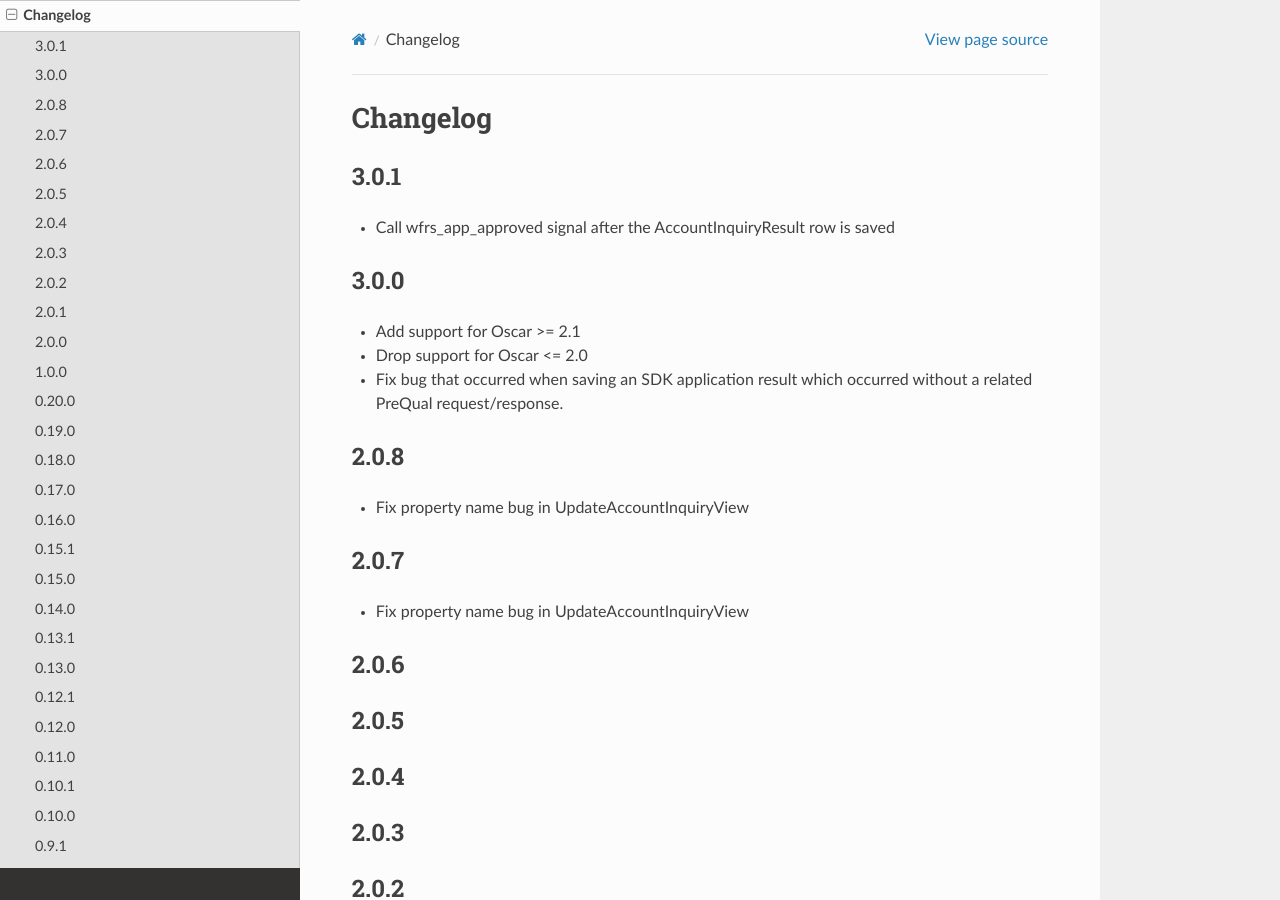
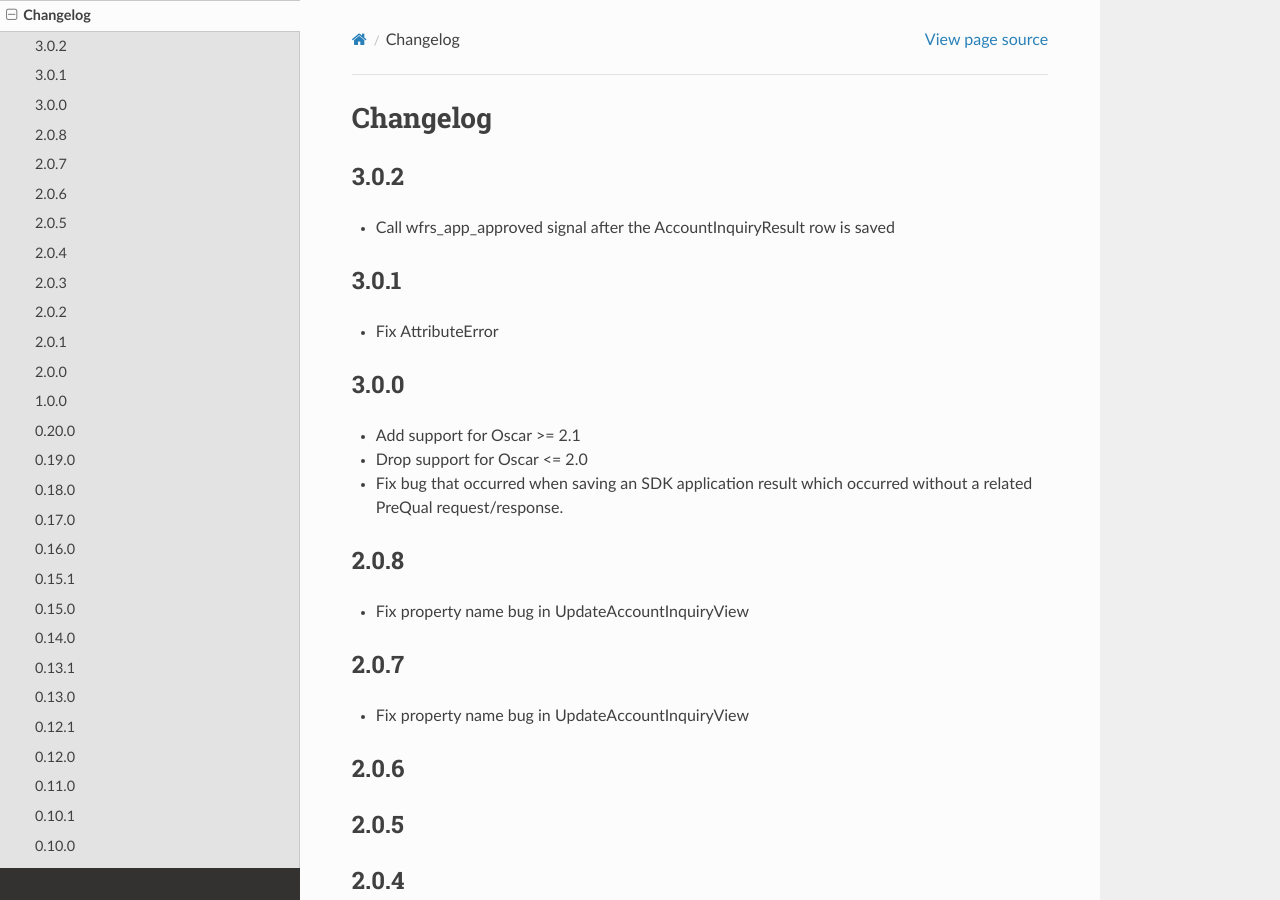
Before and after one commit to thelabnyc/django-oscar-wfrs, a Sphinx documentation site: the page built from docs/changes.rst, in a window 1280 px wide and 900 px high. Built offline with Sphinx 7.4.7 and the Read the Docs theme 2.0.0, drawn with Linux system fonts in a browser that asks for light colours; the version number could not be read and is left out.

Commit message:
Update changelog

```diff
--- a/docs/changes.rst
+++ b/docs/changes.rst
@@ -3,9 +3,13 @@
 Changelog
 =========
 
+3.0.2
+------------------
+- Call wfrs_app_approved signal after the AccountInquiryResult row is saved
+
 3.0.1
 ------------------
-- Call wfrs_app_approved signal after the AccountInquiryResult row is saved
+- Fix AttributeError
 
 3.0.0
 ------------------
```
